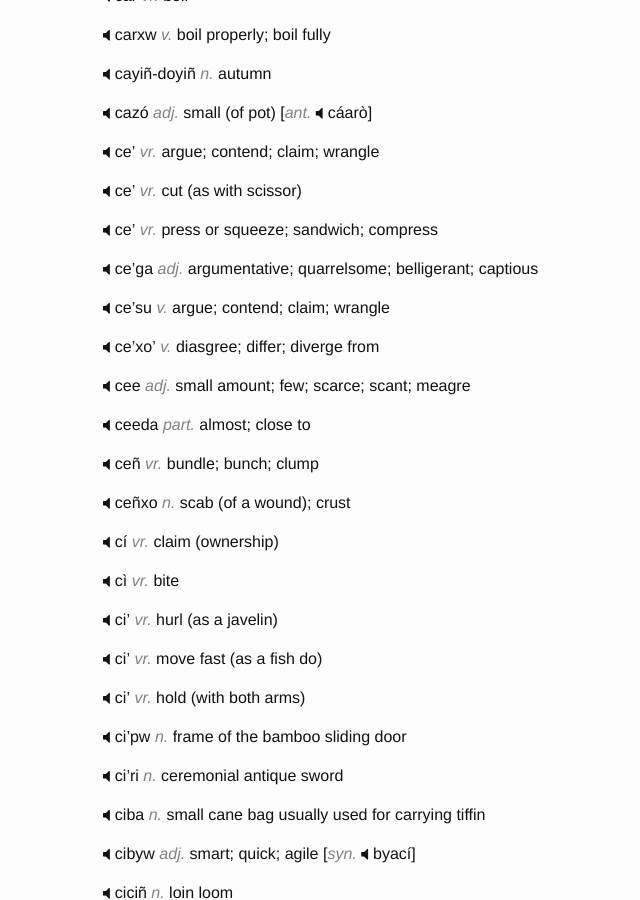
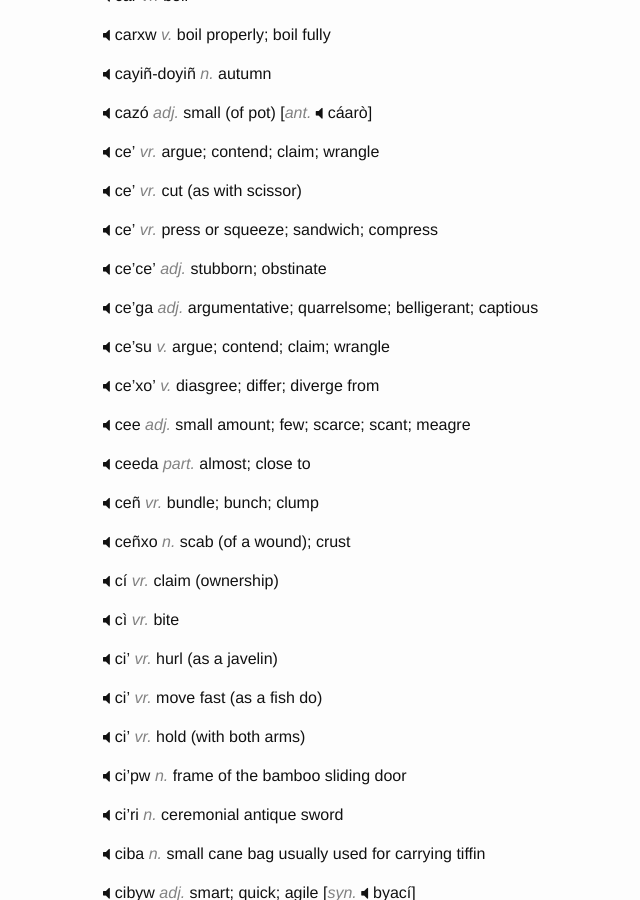
Before and after one commit to hacksparrow/language.apatani.org, a Jekyll site: the page built from dictionary/c.md, in a window 1280 px wide and 900 px high, scrolled down 1117 px. Shown: the whole window, without its empty margins (167-807 px from the left). Built offline with Jekyll 4.4.1, drawn with Linux system fonts in a browser that asks for light colours; nearby versions of some CDN libraries; comment, search, counter and statistics services are not loaded.

Commit message:
Update c.md

```diff
--- a/dictionary/c.md
+++ b/dictionary/c.md
@@ -88,6 +88,9 @@ __ce'__ _vr._  cut (as with scissor)
 
 
 __ce'__ _vr._  press or squeeze; sandwich; compress
+
+
+__ce'ce'__	_adj._	stubborn; obstinate
 
 
 __ce'ga__ _adj._  argumentative; quarrelsome; belligerant; captious
```
